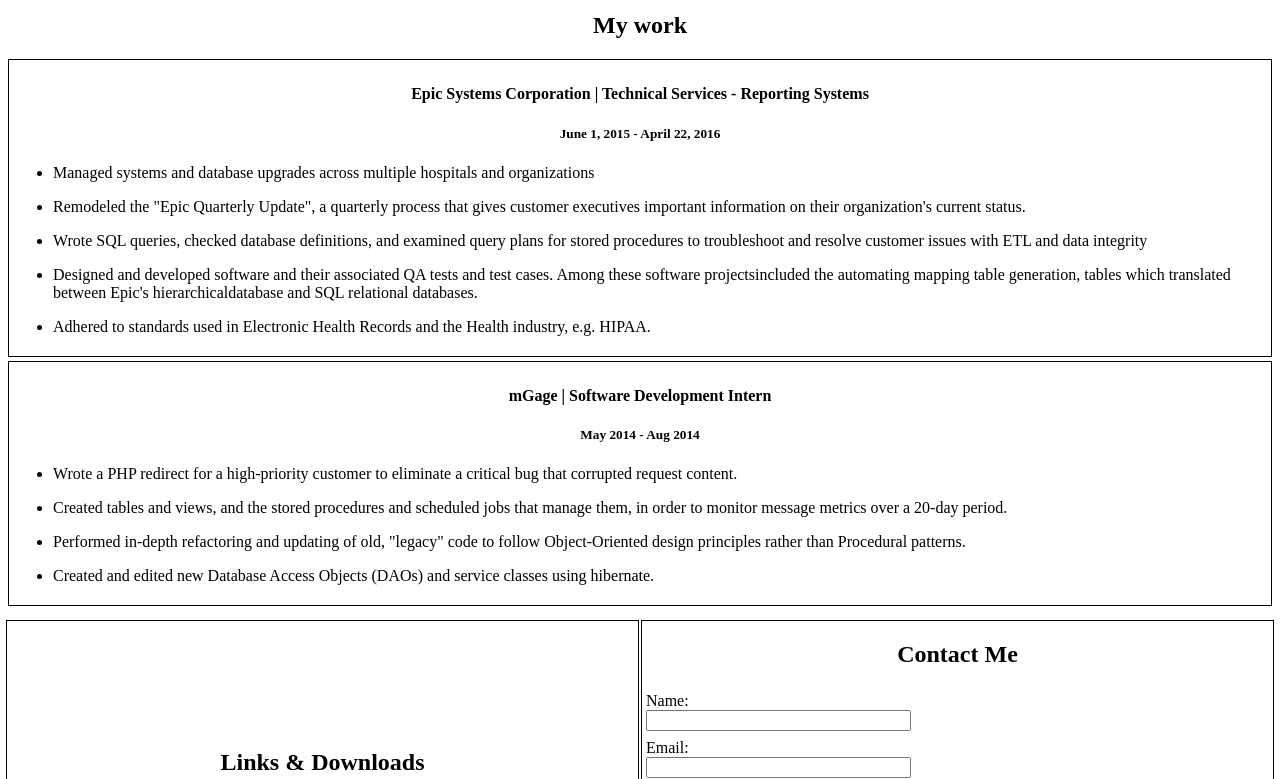
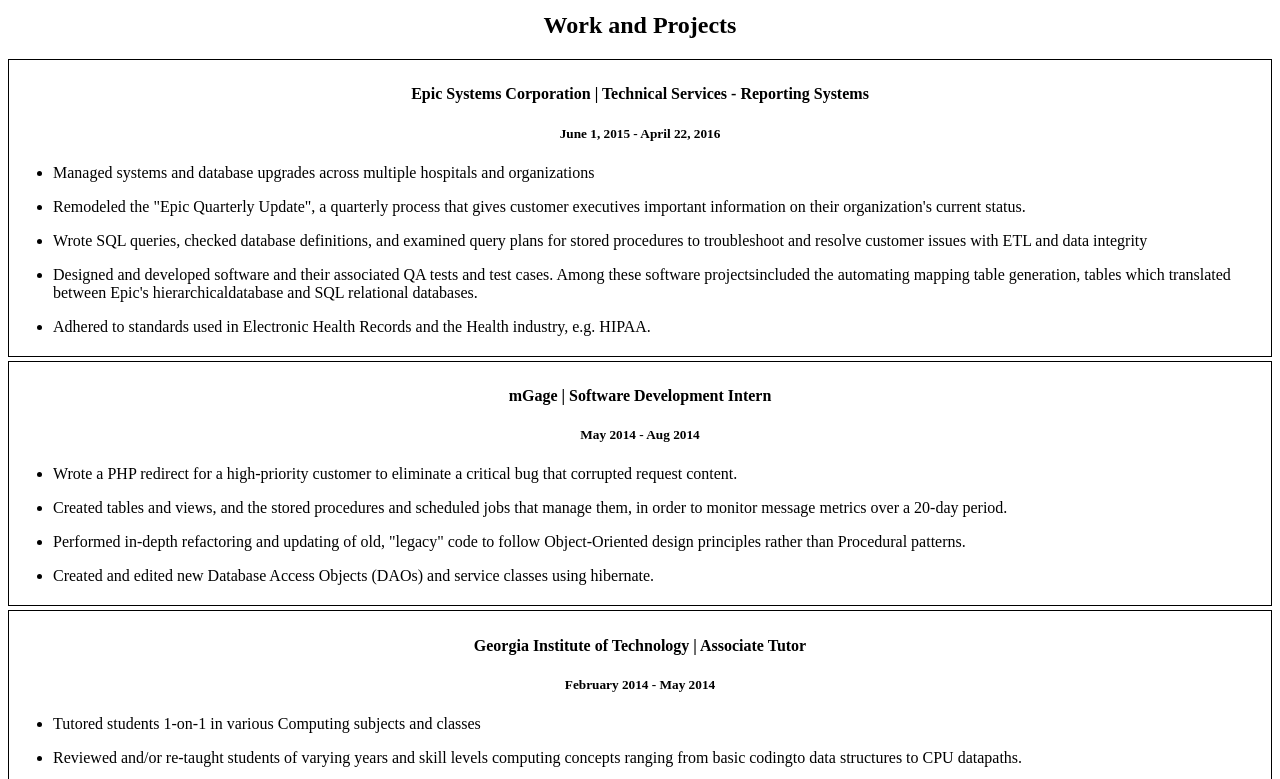
Before and after one commit to aTasteOfHome/PublicallyPersonal, a website: page index.html in a window 1280 px wide. Shown: the part 1992-2771 px from the top of the page. Drawn offline with nearby package versions, Linux system fonts and the light colour scheme; some packages are replaced by stand-ins of ours.

```diff
--- a/_client/controllers/MainController.js
+++ b/_client/controllers/MainController.js
@@ -39,6 +39,18 @@
 				'Performed in-depth refactoring and updating of old, "legacy" code to follow Object-Oriented design principles rather than Procedural patterns.',
 				'Created and edited new Database Access Objects (DAOs) and service classes using hibernate.'
 			]
+		},{
+			workplace: 'Georgia Institute of Technology',
+			position: 'Associate Tutor',
+			startDate: 'February 2014',
+			endDate: 'May 2014',
+			info: [
+				'Tutored students 1-on-1 in various Computing subjects and classes',
+				'Reviewed and/or re-taught students of varying years and skill levels computing concepts ranging from basic coding' +
+					'to data structures to CPU datapaths.',
+				'Assisted students with homework problems by explaining and/or elaborating upon the instructions and by providing' +
+					'students with tools and or methods to solve and debug their code.'
+			]
 		}];
 
 		$scope.skillVals=[1,2,3,4,5,6,7,8,9,10];
--- a/_client/partials/main.html
+++ b/_client/partials/main.html
@@ -41,7 +41,7 @@
 			<img src=""/> <!--picture of me-->
 			<h3>What's My Story</h3>
 			<p>
-				It's a big question to ask, when you think about it. Somehow, a few short paragraphs in a cozy little corner of the internet will contain all that I am, all that I was, and all that I hope to be. But, you came here for a story, and to learn about me, so I'll tell a short tale for your troubles.
+				It's a big question to ask, when you think about it. Somehow, these few short paragraphs in a cozy little corner of the internet will contain all that I am, all that I was, and all that I hope to be. But, you came here for a story, and to learn about me, so I'll tell a short tale for your troubles.
 			</p>
 			<br>
 			<p>
@@ -83,10 +83,10 @@
 	</tr>
 </table>
 <div id="workExp" class="container">
-	<h2>My work</h2>
+	<h2>Work and Projects</h2>
 	<!--work and experiences-->
 	<div ng-repeat = "job in jobs">
-		<h4>{{job.workplace}} | {{job.position}}</h4>
+		<h4>{{job.workplace}}{{job.position ? ' | ':''}}{{job.position}}</h4>
 		<h5>{{job.startDate}} - {{job.endDate}}</h5>
 		<ul ng-repeat = "info in job.info">
 			<li>{{info}}</li>
```
Also changed, not shown: _client/directives/skillsTable.html (deleted, +0 -12 lines).
